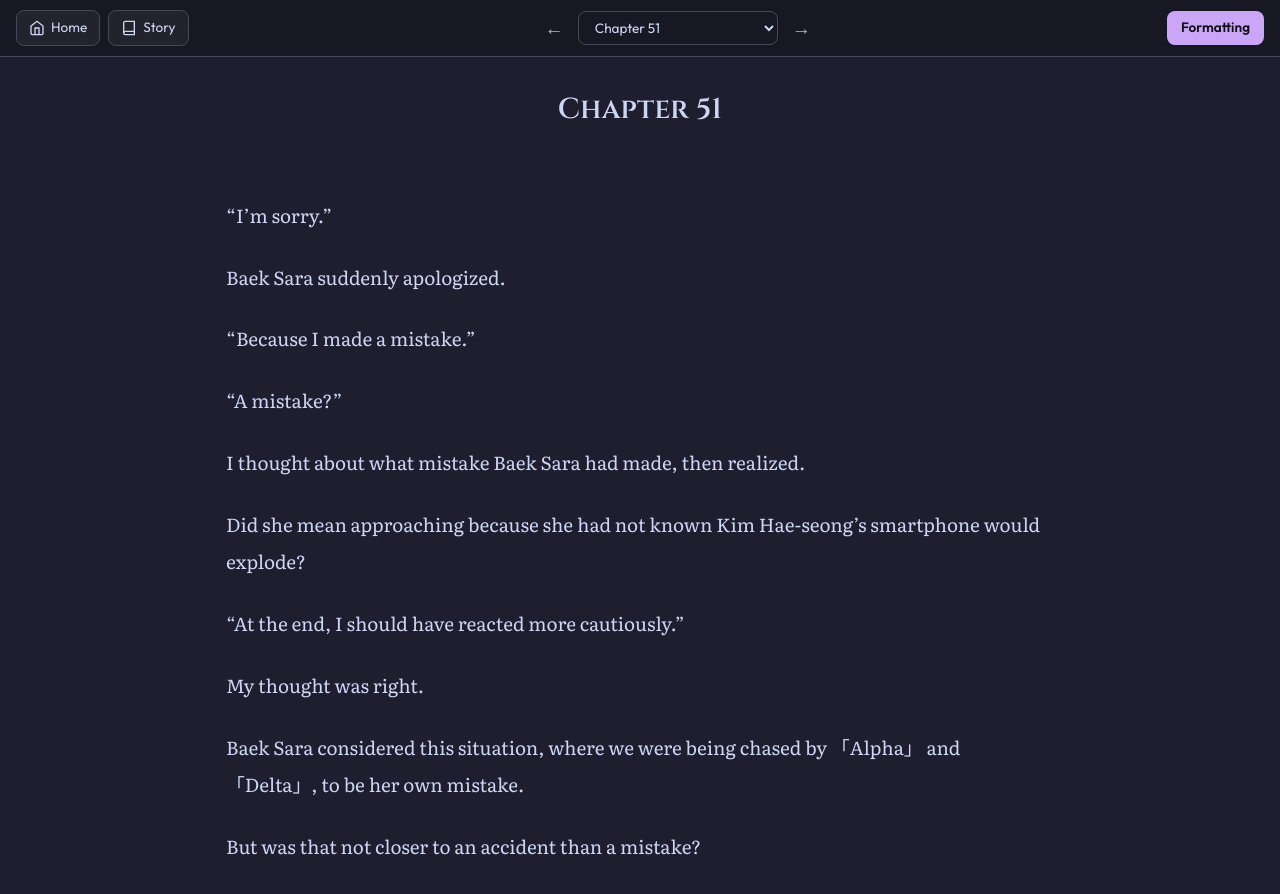
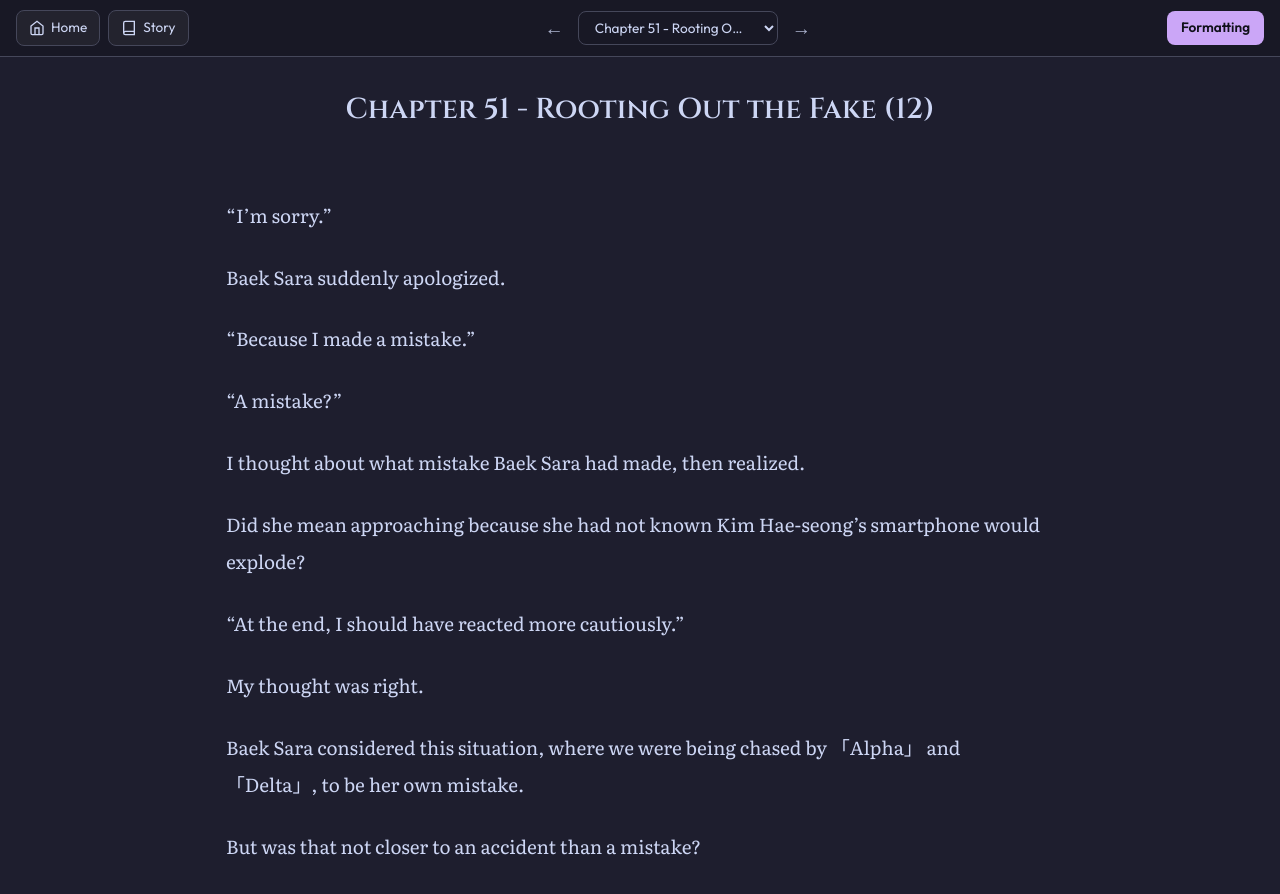
Before and after one commit to soleumn/soleumn.github.io, a Jekyll site: the page built from _chapters/esg/ch51.md, in a window 1280 px wide and 900 px high. Shown: the top 894 px of the window. Built offline with Jekyll 4.4.1, drawn with Linux system fonts in a browser that asks for light colours; comment, search, counter and statistics services are not loaded.

Commit message:
Update ch51.md

```diff
--- a/_chapters/esg/ch51.md
+++ b/_chapters/esg/ch51.md
@@ -1,5 +1,5 @@
 ---
-title: "Chapter 51"
+title: "Chapter 51 - Rooting Out the Fake (12)"
 categories: esg
 capitulo: 51
 ---
```
